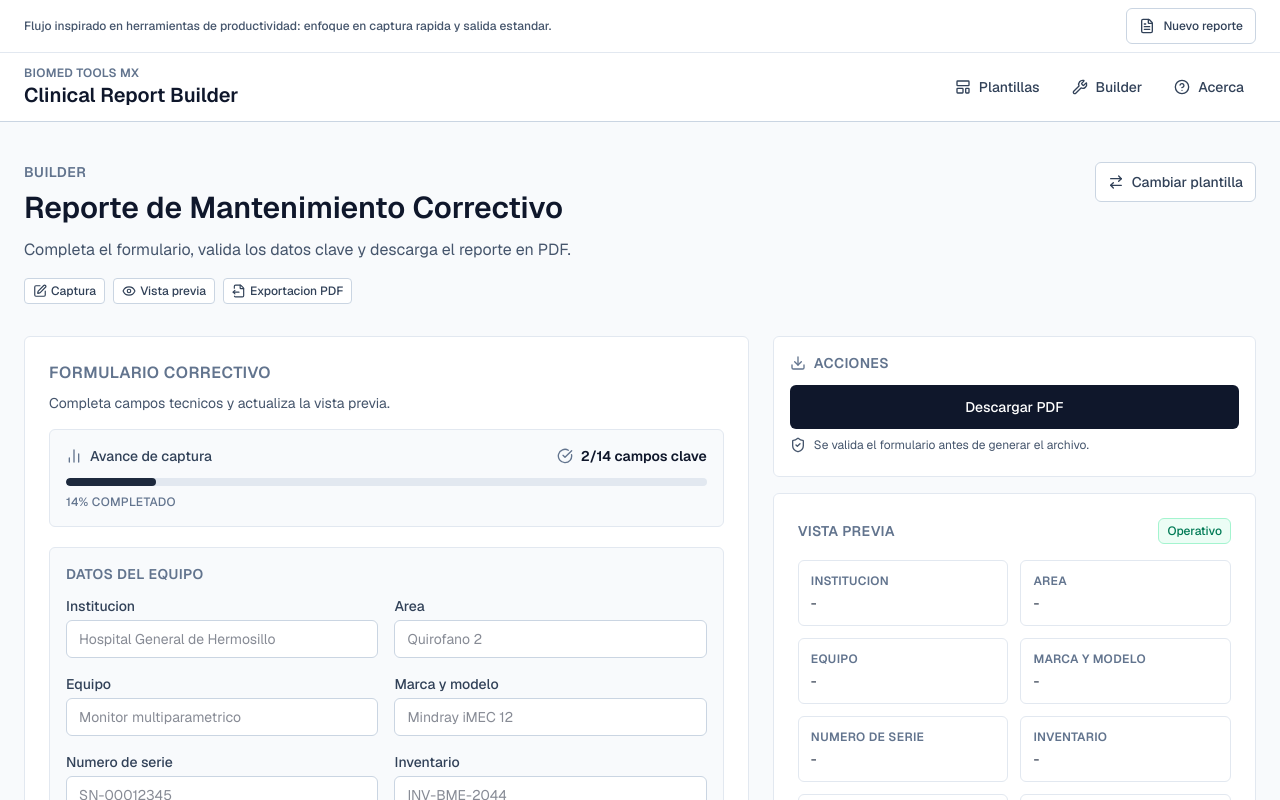
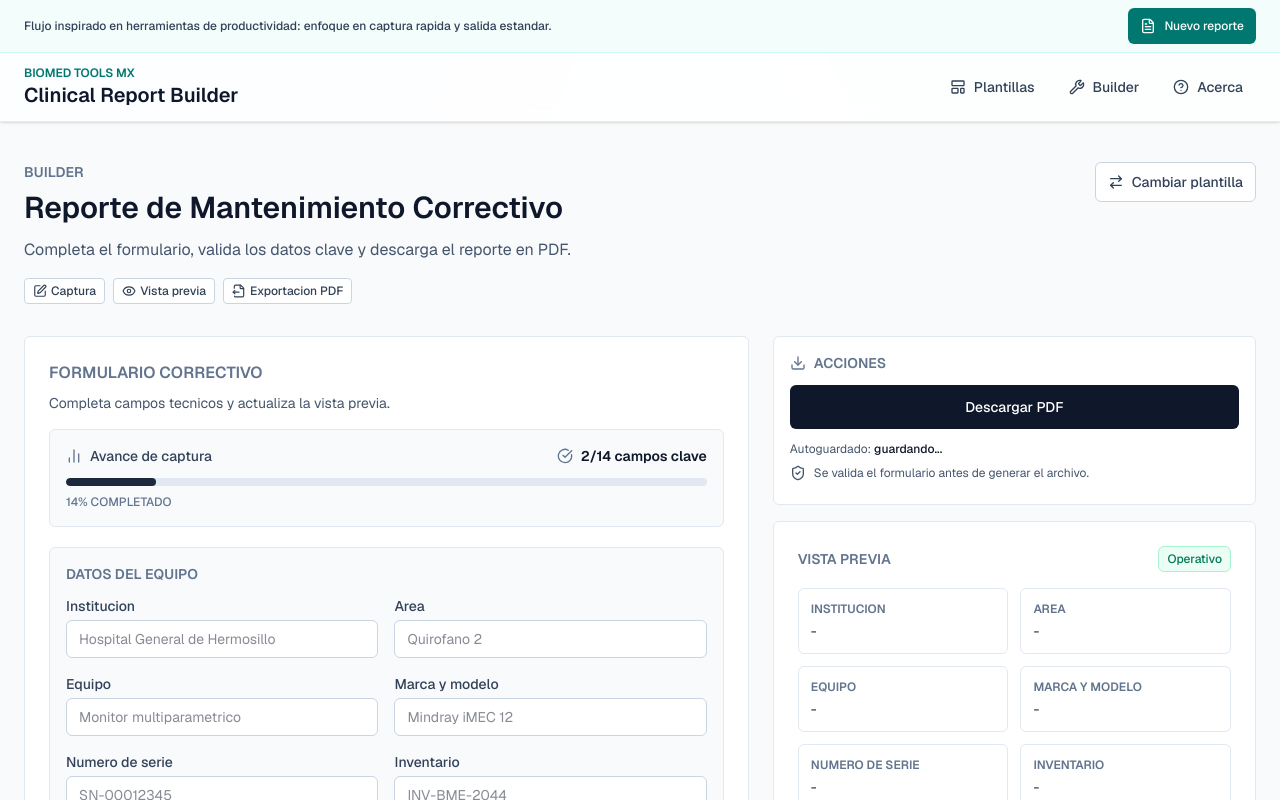
Before and after one commit to sircalch/clinical-report-builder, a Next.js app: page /builder/corrective in a window 1280 px wide. Shown: the top 800 px of the page. Built offline with nearby package versions, Linux system fonts and the light colour scheme.

Commit message:
Improve UI polish and add autosave status in report builder

```diff
--- a/app/globals.css
+++ b/app/globals.css
@@ -1,8 +1,8 @@
 @import "tailwindcss";
 
 :root {
-  --background: #f8fafc;
-  --foreground: #0f172a;
+  --background: #f5f8fb;
+  --foreground: #0e1a2f;
   --surface: #ffffff;
 }
 
@@ -15,7 +15,20 @@
 }
 
 body {
-  background: var(--background);
+  background:
+    radial-gradient(circle at 8% -10%, #dbeafe 0%, transparent 38%),
+    radial-gradient(circle at 88% -12%, #dcfce7 0%, transparent 35%),
+    radial-gradient(circle at 50% 120%, #fef3c7 0%, transparent 32%),
+    var(--background);
   color: var(--foreground);
   font-family: var(--font-geist-sans), Arial, Helvetica, sans-serif;
 }
+
+* {
+  letter-spacing: 0;
+}
+
+::selection {
+  background: #c7d2fe;
+  color: #1e1b4b;
+}
--- a/app/layout.tsx
+++ b/app/layout.tsx
@@ -30,24 +30,26 @@ export default function RootLayout({
       lang="es"
       className={`${geistSans.variable} ${geistMono.variable} h-full antialiased`}
     >
-      <body className="min-h-full flex flex-col bg-slate-50">
-        <header className="border-b border-slate-300 bg-white">
-          <div className="mx-auto flex w-full max-w-7xl items-center justify-between gap-3 border-b border-slate-200 px-4 py-2 md:px-6">
-            <p className="text-xs font-medium text-slate-600">
+      <body className="min-h-full flex flex-col">
+        <header className="sticky top-0 z-40 border-b border-slate-200/80 bg-white/90 shadow-sm backdrop-blur">
+          <div className="bg-teal-50/80">
+            <div className="mx-auto flex w-full max-w-7xl items-center justify-between gap-3 border-b border-teal-100 px-4 py-2 md:px-6">
+              <p className="text-xs font-medium text-slate-700">
               Flujo inspirado en herramientas de productividad: enfoque en captura
               rapida y salida estandar.
               </p>
               <Link
                 href="/builder/corrective"
-              className="inline-flex min-h-9 items-center gap-2 rounded-md border border-slate-300 bg-white px-3 py-1.5 text-xs font-medium text-slate-700 transition hover:bg-slate-100"
+                className="inline-flex min-h-9 items-center gap-2 rounded-md bg-teal-700 px-3 py-1.5 text-xs font-medium text-white transition hover:bg-teal-600"
               >
                 <FileText className="h-4 w-4" aria-hidden="true" />
                 Nuevo reporte
               </Link>
             </div>
+          </div>
           <div className="mx-auto flex w-full max-w-7xl flex-wrap items-center justify-between gap-3 px-4 py-3 md:px-6">
             <div>
-              <p className="text-xs font-semibold uppercase tracking-wide text-slate-500">
+              <p className="text-xs font-semibold uppercase tracking-wide text-teal-700">
                 BioMed Tools MX
               </p>
               <Link href="/" className="text-xl font-semibold text-slate-900">
@@ -57,21 +59,21 @@ export default function RootLayout({
             <nav className="flex flex-wrap items-center gap-2 text-sm">
               <Link
                 href="/templates"
-                className="inline-flex min-h-10 items-center gap-2 rounded-md px-3 py-2 font-medium text-slate-700 hover:bg-slate-100"
+                className="inline-flex min-h-10 items-center gap-2 rounded-md border border-transparent px-3 py-2 font-medium text-slate-700 hover:border-teal-200 hover:bg-teal-50"
               >
                 <LayoutTemplate className="h-4 w-4" aria-hidden="true" />
                 Plantillas
               </Link>
               <Link
                 href="/builder/corrective"
-                className="inline-flex min-h-10 items-center gap-2 rounded-md px-3 py-2 font-medium text-slate-700 hover:bg-slate-100"
+                className="inline-flex min-h-10 items-center gap-2 rounded-md border border-transparent px-3 py-2 font-medium text-slate-700 hover:border-teal-200 hover:bg-teal-50"
               >
                 <Wrench className="h-4 w-4" aria-hidden="true" />
                 Builder
               </Link>
               <Link
                 href="/about"
-                className="inline-flex min-h-10 items-center gap-2 rounded-md px-3 py-2 font-medium text-slate-700 hover:bg-slate-100"
+                className="inline-flex min-h-10 items-center gap-2 rounded-md border border-transparent px-3 py-2 font-medium text-slate-700 hover:border-teal-200 hover:bg-teal-50"
               >
                 <CircleHelp className="h-4 w-4" aria-hidden="true" />
                 Acerca
--- a/components/ReportBuilderClient.tsx
+++ b/components/ReportBuilderClient.tsx
@@ -2,7 +2,7 @@
 
 import { zodResolver } from "@hookform/resolvers/zod";
 import { Download, ShieldCheck } from "lucide-react";
-import { useMemo, useState } from "react";
+import { useEffect, useMemo, useRef, useState } from "react";
 import { useForm } from "react-hook-form";
 
 import { PDFDownloadButton } from "@/components/PDFDownloadButton";
@@ -34,6 +34,12 @@ export function ReportBuilderClient() {
   const [helperMessage, setHelperMessage] = useState<string | null>(
     initialState.helperMessage,
   );
+  const [autoSaveState, setAutoSaveState] = useState<"idle" | "saving" | "saved">(
+    "idle",
+  );
+  const [lastAutoSaveAt, setLastAutoSaveAt] = useState<string | null>(null);
+  const hasMountedRef = useRef(false);
+  const watchedValues = form.watch();
 
   const handlePreviewSubmit = (values: ReportFormValues) => {
     setPreviewValues(values);
@@ -80,6 +86,26 @@ export function ReportBuilderClient() {
     setHelperMessage("PDF generado.");
   };
 
+  useEffect(() => {
+    if (!hasMountedRef.current) {
+      hasMountedRef.current = true;
+      return;
+    }
+
+    setAutoSaveState("saving");
+    const timer = window.setTimeout(() => {
+      saveDraft(watchedValues);
+      setAutoSaveState("saved");
+      setLastAutoSaveAt(
+        new Intl.DateTimeFormat("es-MX", {
+          timeStyle: "short",
+        }).format(new Date()),
+      );
+    }, 700);
+
+    return () => window.clearTimeout(timer);
+  }, [watchedValues]);
+
   return (
     <div className="grid gap-6 lg:grid-cols-[1.2fr_0.8fr]">
       <ReportForm
@@ -101,6 +127,16 @@ export function ReportBuilderClient() {
           <div className="mt-3">
             <PDFDownloadButton onDownload={handleDownloadPdf} />
           </div>
+          <p className="mt-3 text-xs text-slate-600">
+            Autoguardado:{" "}
+            <span className="font-medium text-slate-900">
+              {autoSaveState === "saving"
+                ? "guardando..."
+                : autoSaveState === "saved"
+                  ? `activo (${lastAutoSaveAt ?? "reciente"})`
+                  : "en espera"}
+            </span>
+          </p>
           <p className="mt-2 inline-flex items-center gap-2 text-xs text-slate-600">
             <ShieldCheck className="h-4 w-4" aria-hidden="true" />
             Se valida el formulario antes de generar el archivo.
```
Lines whose indentation alone changed are shown as unchanged.
